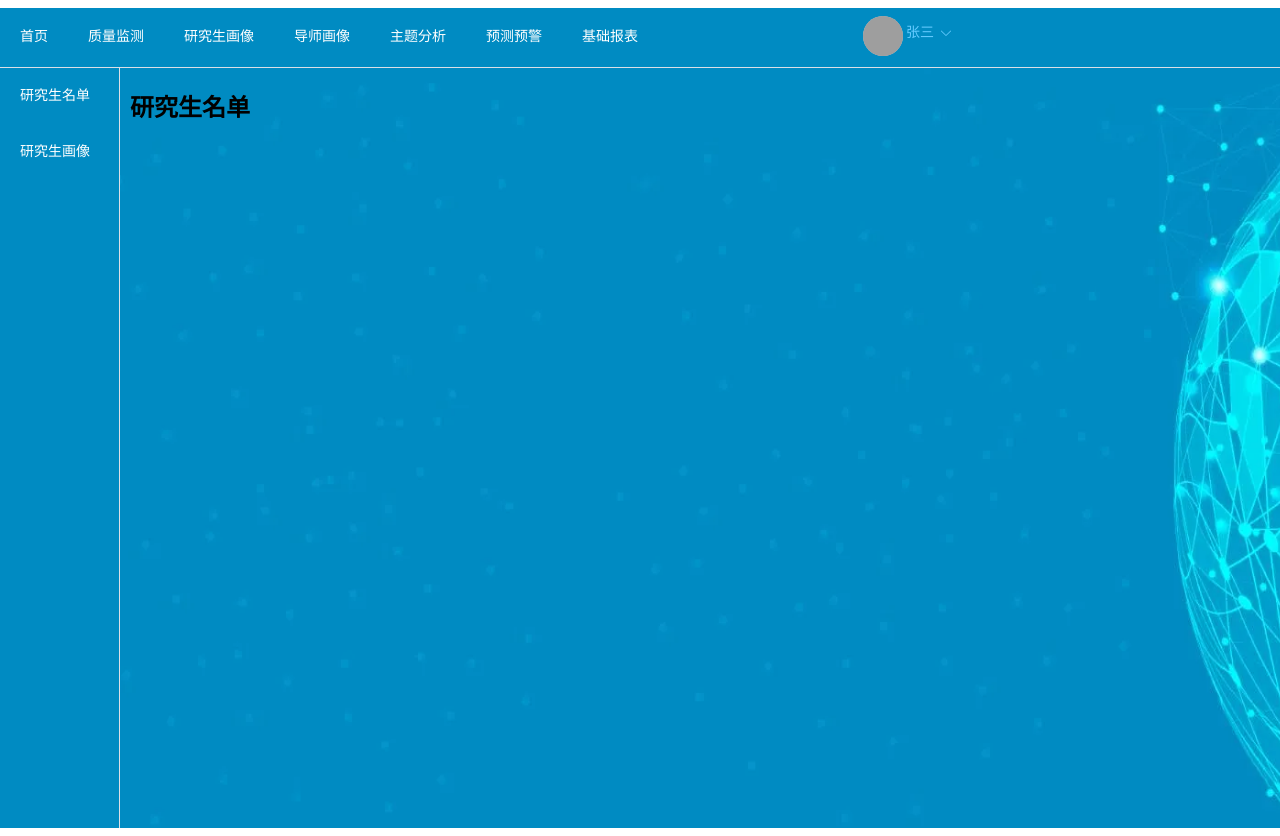
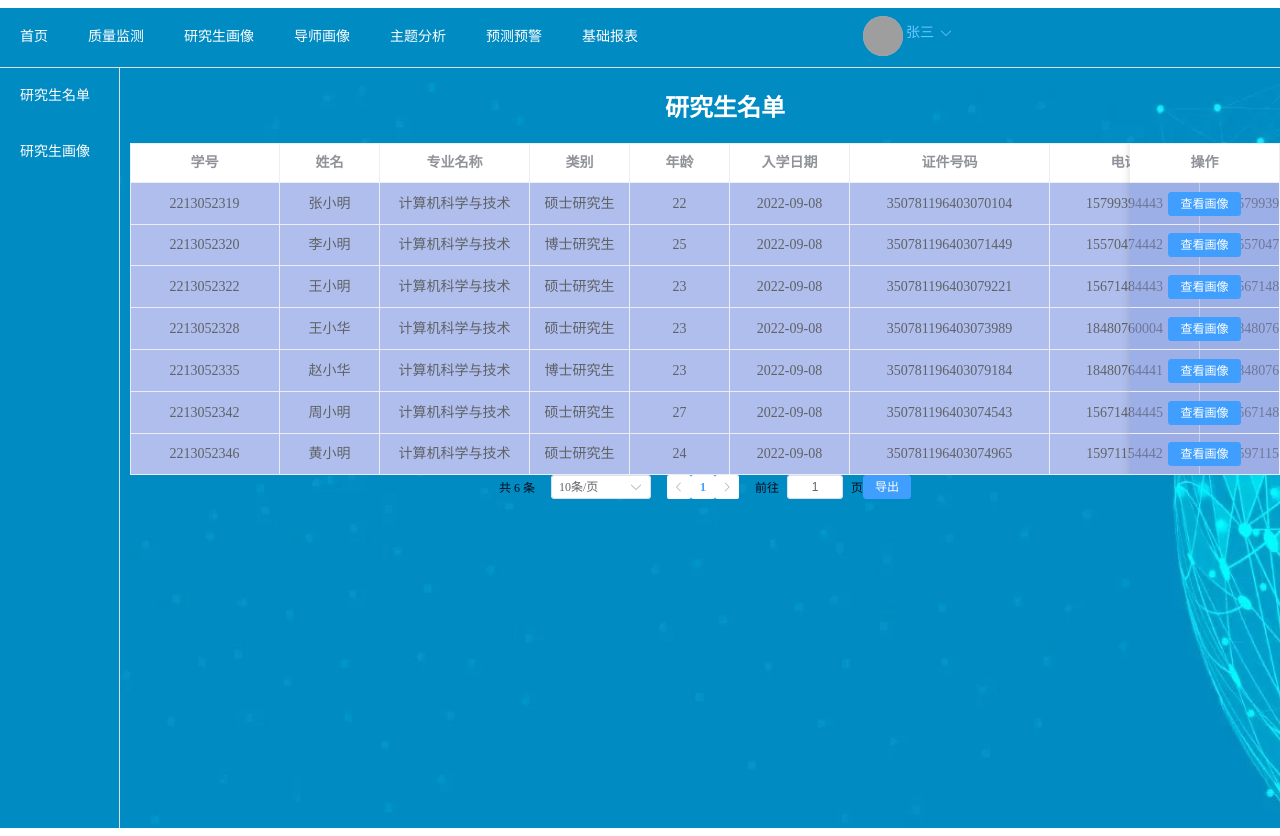
Before and after one commit to 16671072395/vue3-post, a Vue app: page /postname in a window 1280 px wide. Built offline with nearby package versions, Linux system fonts and the light colour scheme; sample sign-in values are in the browser's storage; grey boxes are pictures that could not be loaded.

Commit message:
完成研究生名单部分

```diff
--- a/src/views/MentorPortrait.vue
+++ b/src/views/MentorPortrait.vue
@@ -2,46 +2,67 @@
   <el-card shadow="always" id="card">
     <!--        操作栏-->
 
-        <div style="text-align: center;margin-left: -200px">
-            <div style="display:inline;">
+    <div style="text-align: center; margin-left: -200px">
+      <div style="display: inline">
         <span>单位名称</span>
-                <el-select size="default" v-model="CompanyName" placeholder="全部" style="margin-left: 10px">
+        <el-select
+          size="default"
+          v-model="CompanyName"
+          placeholder="全部"
+          style="margin-left: 10px"
+        >
           <el-option
             v-for="item in optionsForCompanyName"
             :key="item.value"
             :label="item.label"
-                            :value="item.value">
+            :value="item.value"
+          >
           </el-option>
         </el-select>
       </div>
-            <div style="display:inline;">
+      <div style="display: inline">
         <span style="margin-left: 20px">导师类别</span>
-                <el-select size="default" style="margin-left: 10px" v-model="MentorCategory" placeholder="请选择">
+        <el-select
+          size="default"
+          style="margin-left: 10px"
+          v-model="MentorCategory"
+          placeholder="请选择"
+        >
           <el-option
             v-for="item in optionsForMentorCategory"
             :key="item.value"
             :label="item.label"
-                            :value="item.value">
+            :value="item.value"
+          >
           </el-option>
         </el-select>
       </div>
-            <div style="display:inline;">
+      <div style="display: inline">
         <span style="margin-left: 20px">姓名</span>
-                <el-input size="default" style="position: absolute;margin-left: 10px;width: 200px" v-model="name"
-                          placeholder="请输入姓名" class="input" clearable></el-input>
+        <el-input
+          size="default"
+          style="position: absolute; margin-left: 10px; width: 200px"
+          v-model="name"
+          placeholder="请输入姓名"
+          class="input"
+          clearable
+        ></el-input>
       </div>
     </div>
-        <div style="margin-top: 20px;margin-left: 1000px;">
+    <div style="margin-top: 20px; margin-left: 1000px">
       <el-button size="default">重置</el-button>
       <el-button type="primary" size="default">搜索</el-button>
     </div>
   </el-card>
-    <div style="background-color: rgba(128,128,128,0.58)">
+  <div style="background-color: rgba(128, 128, 128, 0.58)">
     <ul class="list BanXing">
       <li style="border-radius: 4px">
         <div>
-                    <img src="../assets/test.jpeg" width="80%"
-                         style="display: block;margin: 10px auto;border-radius: 4px">
+          <img
+            src="../assets/test.jpeg"
+            width="80%"
+            style="display: block; margin: 10px auto; border-radius: 4px"
+          />
         </div>
         <div class="name">教师姓名</div>
         <div class="company">教师单位</div>
@@ -49,8 +70,6 @@
       </li>
     </ul>
   </div>
-
-
 </template>
 
 
@@ -58,30 +77,32 @@
 export default {
   data() {
     return {
-                name: '',
-                optionsForCompanyName: [{
-                    value: '选项1',
-                    label: '计算机与电子信息学院'
-                }],
+      name: "",
+      optionsForCompanyName: [
+        {
+          value: "选项1",
+          label: "计算机与电子信息学院",
+        },
+      ],
       optionsForMentorCategory: [
         {
-                        value: '选项1',
-                        label: '硕士研究生导师'
+          value: "选项1",
+          label: "硕士研究生导师",
         },
         {
-                        value: '选项2',
-                        label: '博士研究生导师'
+          value: "选项2",
+          label: "博士研究生导师",
         },
         {
-                        value: '选项3',
-                        label: '博士后合作导师'
-                    }
+          value: "选项3",
+          label: "博士后合作导师",
+        },
       ],
-                CompanyName: '',
-                MentorCategory: '',
-            }
-        }
-    }
+      CompanyName: "",
+      MentorCategory: "",
+    };
+  },
+};
 </script>
 
 <style lang="less" scoped>
@@ -151,10 +172,10 @@
 #card {
   width: 80%;
   padding: 20px;
-    background-color: rgba(255, 255, 255, .95);
+  background-color: rgba(255, 255, 255, 0.95);
   border-radius: 4px;
   display: flex;
-    margin: 100px auto auto;;
+  margin: 100px auto auto;
 }
 
 #card_1 {
--- a/src/views/PostgraduatePortrait.vue
+++ b/src/views/PostgraduatePortrait.vue
@@ -29,8 +29,23 @@
 </template>
 
 <script>
+import { ref } from "vue";
 export default {
   name: "PostgraduatePortrait",
+  setup() {
+    const activeIndex2 = ref("1");
+    function handleOpen(key, keyPath) {
+      console.log(key, keyPath);
+    }
+    function handleClose(key, keyPath) {
+      console.log(key, keyPath);
+    }
+    return {
+      handleOpen,
+      handleClose,
+      activeIndex2,
+    };
+  },
 };
 </script>
 
--- a/src/views/PostgraduatePortrait/PostName.vue
+++ b/src/views/PostgraduatePortrait/PostName.vue
@@ -1,12 +1,222 @@
 <template>
-  <h2>研究生名单</h2>
+  <div>
+    <!--        表头-->
+    <div style="color: #fff; padding-left: 40px">
+      <h2 style="text-align: center">研究生名单</h2>
+    </div>
+    <!--表格-->
+    <div class="table">
+      <el-table
+        :data="tableData_already"
+        :cell-style="{ 'text-align': 'center' }"
+        :header-cell-style="{ 'text-align': 'center' }"
+        border
+        style="width: auto"
+        :row-class-name="tableRowClassName"
+        fit
+        size="default"
+        :cell-class-name="cellStyle"
+      >
+        <el-table-column prop="num" label="学号" width="150%" />
+        <el-table-column prop="name" label="姓名" width="100%" />
+        <el-table-column prop="professional" label="专业名称" width="150%" />
+        <el-table-column prop="class" label="类别" width="100%" />
+        <el-table-column prop="Age" label="年龄" width="100%" />
+        <el-table-column prop="AdmissionDate" label="入学日期" width="120%" />
+        <el-table-column prop="IdNumber" label="证件号码" width="200%" />
+        <el-table-column prop="TelNumber" label="电话" width="150%">
+        </el-table-column>
+        <el-table-column prop="Email" label="邮箱" width="200%" />
+        <el-table-column
+          prop="Address"
+          label="通讯地址"
+          width="150%"
+        ></el-table-column>
+        <el-table-column
+          class="defaultcolor"
+          fixed="right"
+          label="操作"
+          width="150%"
+        >
+          <template #default="scope">
+            <el-button type="primary" @click="handleEdit(scope.row)">
+              查看画像
+            </el-button>
+          </template>
+        </el-table-column>
+      </el-table>
+    </div>
+    <!--        功能-->
+    <div class="funarea">
+      <el-pagination
+        v-model:currentPage="pageInfo.pageNum"
+        :page-size="pageInfo.pageSize"
+        :page-sizes="[10, 20, 50]"
+        :total="total"
+        small="small"
+        layout="total, sizes, prev, pager, next, jumper"
+        @size-change="handleSizeChange"
+        @current-change="handleCurrentChange"
+      />
+      <el-button type="primary" @click="createExcel">导出</el-button>
+    </div>
+  </div>
 </template>
 
 <script>
 export default {
   name: "PostName",
+  methods: {
+    createExcel() {
+      console.log("导出被点击了");
+    },
+    tableRowClassName(row) {
+      return "defaultcolor";
+    },
+    cellStyle() {
+      return "defaultcolor";
+    },
+    handleSizeChange(newSize) {
+      // 几条每页改变执行
+      console.log("handleSizeChange called");
+      this.pageInfo.pageSize = newSize;
+      this.load();
+    },
+    handleCurrentChange(newPage) {
+      //改变页码执行
+      console.log("handleCurrentChange called");
+      this.pageInfo.pageNum = newPage;
+      this.load();
+    },
+    createExcel() {
+      alert("前端干不了这个活儿");
+    },
+    handleEdit(row) {
+      console.log("编辑被点击了");
+      this.form = JSON.parse(JSON.stringify(row));
+      this.dialogVisible = true;
+    },
+  },
+  data() {
+    return {
+      // 这是分页要用到的参数
+      pageInfo: {
+        pageNum: 1,
+        pageSize: 10,
+      },
+      search: "",
+      form: {},
+      dialogVisible: false,
+      total: 6,
+      tableData_already: [
+        {
+          num: "2213052319",
+          name: "张小明",
+          professional: "计算机科学与技术",
+          class: "硕士研究生",
+          Age: 22,
+          AdmissionDate: "2022-09-08",
+          IdNumber: "350781196403070104", //身份证号都为网络上生成
+          TelNumber: "15799394443", //电话号都为网络上生成
+          Email: "15799394443@163.com",
+          Address: "东29栋301室",
+        },
+        {
+          num: "2213052320",
+          name: "李小明",
+          professional: "计算机科学与技术",
+          class: "博士研究生",
+          Age: 25,
+          AdmissionDate: "2022-09-08",
+          IdNumber: "350781196403071449", //身份证号都为网络上生成
+          TelNumber: "15570474442", //电话号都为网络上生成
+          Email: "15570474442@163.com",
+          Address: "东29栋302室",
+        },
+        {
+          name: "王小明",
+          num: "2213052322",
+          professional: "计算机科学与技术",
+          class: "硕士研究生",
+          Age: 23,
+          AdmissionDate: "2022-09-08",
+          IdNumber: "	350781196403079221", //身份证号都为网络上生成
+          TelNumber: "15671484443", //电话号都为网络上生成
+          Email: "15671484443@163.com",
+          Address: "东29栋303室",
+        },
+        {
+          name: "王小华",
+          num: "2213052328",
+          professional: "计算机科学与技术",
+          class: "硕士研究生",
+          Age: 23,
+          AdmissionDate: "2022-09-08",
+          IdNumber: "350781196403073989", //身份证号都为网络上生成
+          TelNumber: "18480760004", //电话号都为网络上生成
+          Email: "18480760004@163.com",
+          Address: "东29栋304室",
+        },
+        {
+          name: "赵小华",
+          num: "2213052335",
+          professional: "计算机科学与技术",
+          class: "博士研究生",
+          Age: 23,
+          AdmissionDate: "2022-09-08",
+          IdNumber: "350781196403079184", //身份证号都为网络上生成
+          TelNumber: "18480764441", //电话号都为网络上生成
+          Email: "18480764441@163.com",
+          Address: "东29栋305室",
+        },
+        {
+          name: "周小明",
+          num: "2213052342",
+          professional: "计算机科学与技术",
+          class: "硕士研究生",
+          Age: 27,
+          AdmissionDate: "2022-09-08",
+          IdNumber: "350781196403074543", //身份证号都为网络上生成
+          TelNumber: "15671484445", //电话号都为网络上生成
+          Email: "15671484445@163.com",
+          Address: "东29栋306室",
+        },
+        {
+          name: "黄小明",
+          num: "2213052346",
+          professional: "计算机科学与技术",
+          class: "硕士研究生",
+          Age: 24,
+          AdmissionDate: "2022-09-08",
+          IdNumber: "350781196403074965", //身份证号都为网络上生成
+          TelNumber: "15971154442", //电话号都为网络上生成
+          Email: "15971154442@163.com",
+          Address: "东29栋307室",
+        },
+      ],
+    };
+  },
 };
 </script>
 
 <style>
+.defaultcolor {
+  background: rgba(131, 153, 224, 0.4) !important;
+}
+.funarea {
+  display: flex;
+  justify-content: center;
+  align-items: center;
+}
+.el-pagination__total {
+  color: #040c1d;
+}
+.el-pagination__jump {
+  color: #040c1d;
+}
+.table {
+  display: flex;
+  justify-content: center;
+  align-items: center;
+}
 </style>
```
Also changed, not shown: src/views/ForecastAlert.vue (+27 -17 lines). Lines whose indentation alone changed are shown as unchanged.
